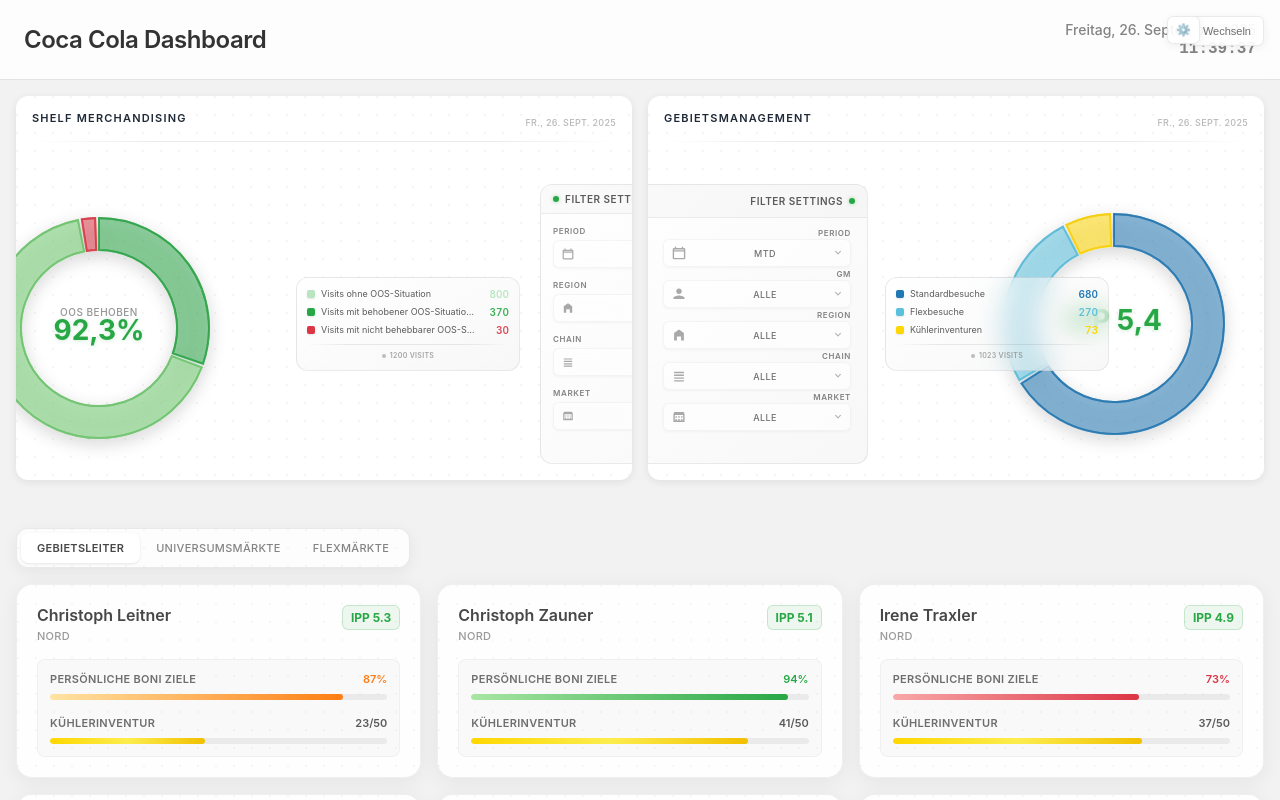
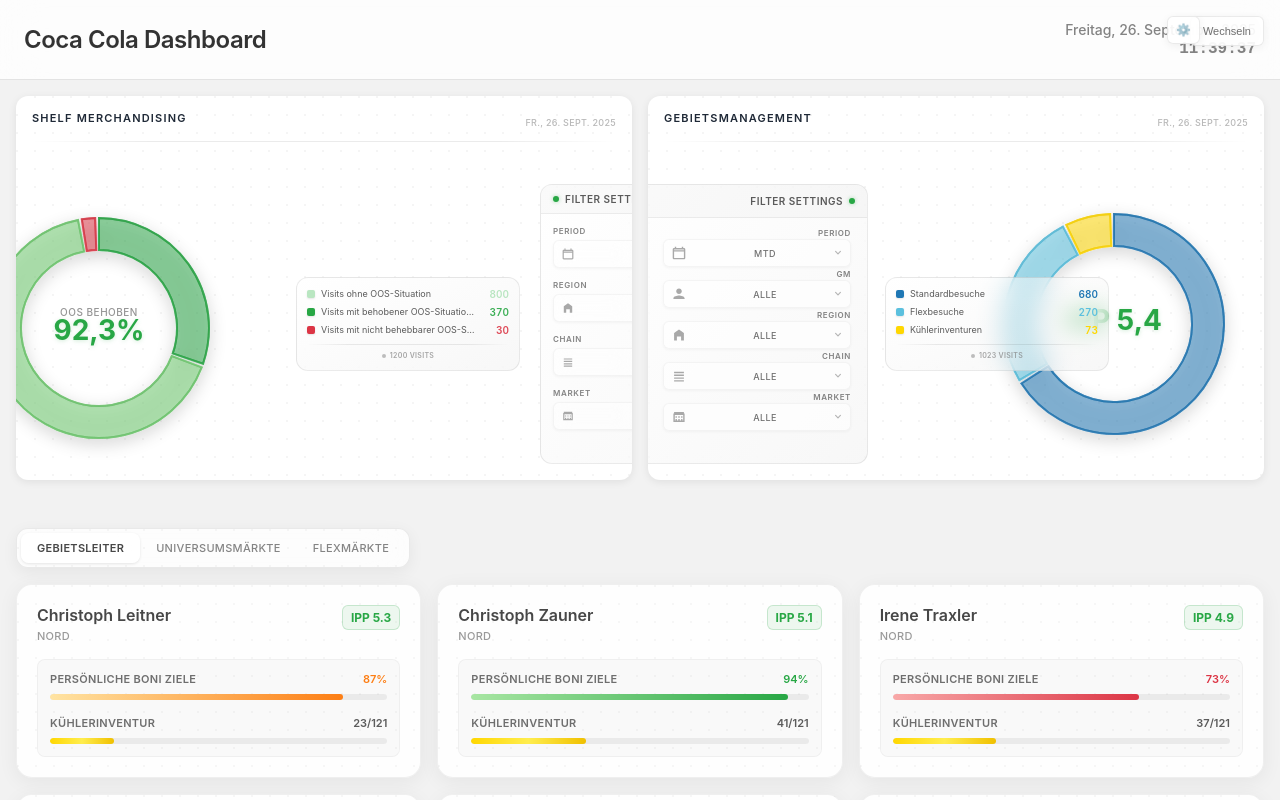
Before and after one commit to SalesCrew/CocaCola-, a React (Vite) app: page / in a window 1280 px wide. Shown: the top 800 px of the page. Built offline with nearby package versions, Linux system fonts and the light colour scheme.

Commit message:
Update Kühlerinventur display to show /121 total instead of /50

```diff
--- a/src/Kunden-Dashboard.tsx
+++ b/src/Kunden-Dashboard.tsx
@@ -328,7 +328,7 @@ export default function KundenDashboard({ onSwitchPage, onSettingsPage }: Kunden
                           fontWeight: '600',
                           color: 'rgba(51, 51, 51, 0.8)'
                         }}>
-                          {gm.kuehl}/50
+                          {gm.kuehl}/121
                         </span>
                       </div>
                       <div style={{
@@ -338,7 +338,7 @@ export default function KundenDashboard({ onSwitchPage, onSettingsPage }: Kunden
                         overflow: 'hidden'
                       }}>
                         <div style={{
-                          width: `${(gm.kuehl / 50) * 100}%`,
+                          width: `${(gm.kuehl / 121) * 100}%`,
                           height: '100%',
                           background: 'linear-gradient(90deg, #ffd700 0%, #ffed4e 50%, #f0c000 100%)',
                           borderRadius: '3px',
```
